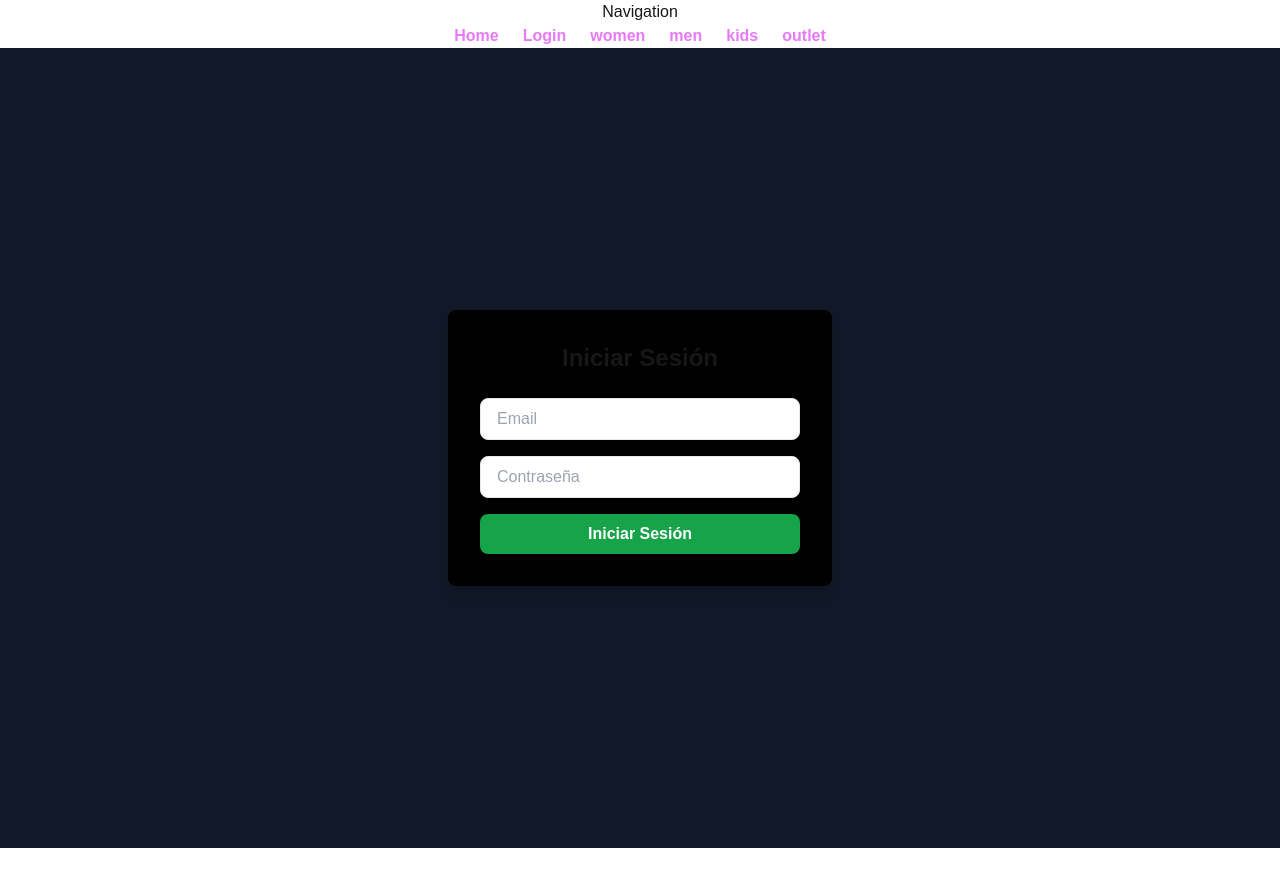
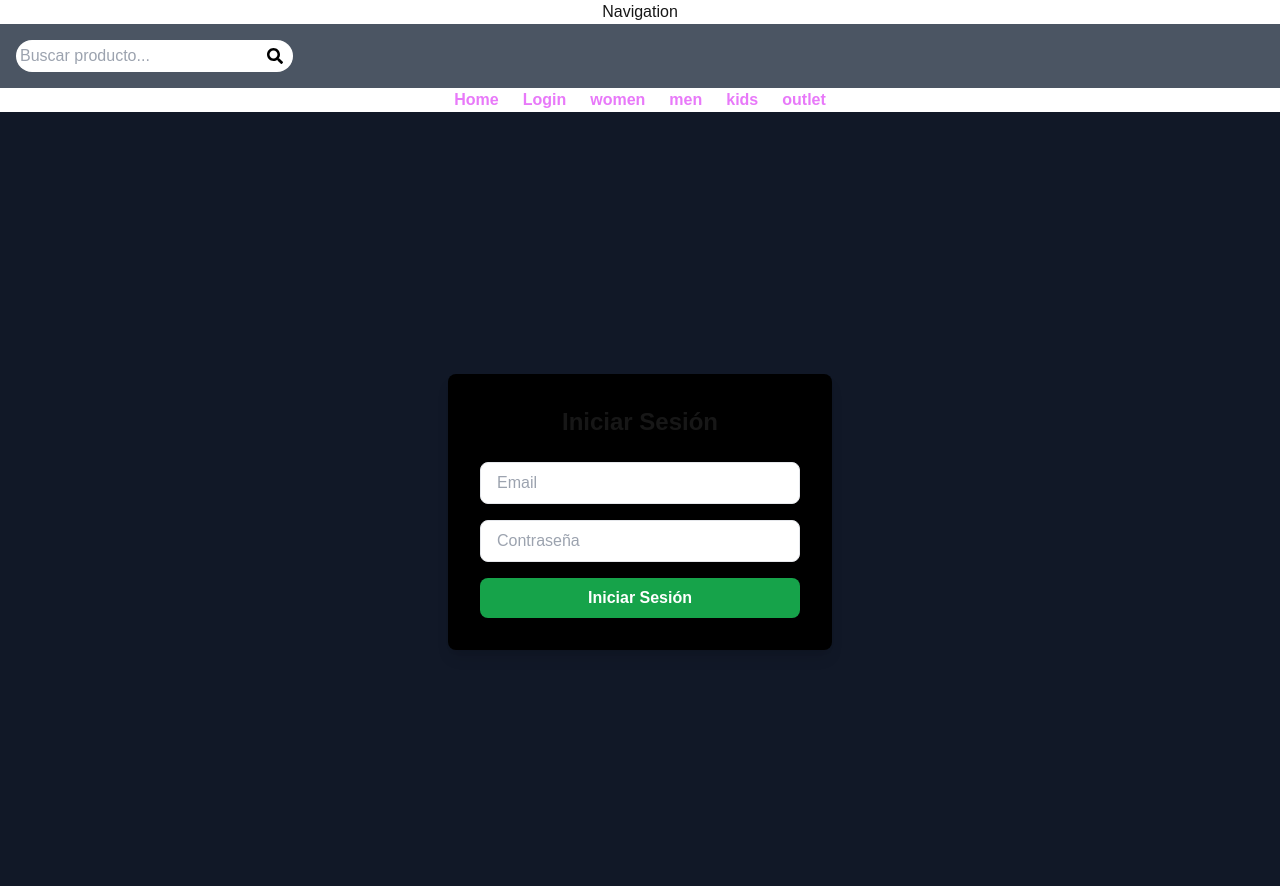
Before and after one commit to RumualdoPablo/crombieCodeAcademy, a Next.js app in the folder clase-1/: page /login in a window 1280 px wide. Shown: the top 886 px of the page. Before the commit the page ends 848 px from the top, so only its background shows below. Built offline with nearby package versions, Linux system fonts and the light colour scheme.

Commit message:
adding Searchbar

```diff
--- /dev/null
+++ b/clase-1/app/components/Searchbar.tsx
@@ -0,0 +1,23 @@
+import { FaSearch } from 'react-icons/fa';
+
+// 5- Requerimiento: Búsqueda por Nombre de Producto
+// Implementar un componente de Búsqueda por Nombre para que los usuarios
+// puedan buscar productos por nombre
+// Campo de Búsqueda:
+// Un input de texto donde los usuarios puedan escribir el nombre del producto.
+// Agregar un ícono de lupa o un botón para iniciar la búsqueda.
+// Filtrar Productos:
+// Las coincidencias deben ser parciales (por ejemplo, buscar "camisa" debería
+// mostrar productos como "Camisa azul" y "Camisa blanca").
+
+
+export default function SearchBar() {
+    return (
+        <>
+            <div className='flex bg-gray-600 flex p-4 text-black'>
+                <input type="text" placeholder="Buscar producto..." className="w-50 py-[4px] pr-10 pl-[4px] border border-none  rounded-l-2xl outline-none text-base "></input>
+                <button className="top-1/3 right-[10px] transform-[translateY] bg-white rounded-r-2xl pr-[10px]"><FaSearch/></button>
+            </div>
+        </>
+    )
+}
--- a/clase-1/app/layout.tsx
+++ b/clase-1/app/layout.tsx
@@ -2,6 +2,7 @@ import type { Metadata } from "next";
 import localFont from "next/font/local";
 import "./globals.css";
 import Link from "next/link";
+import SearchBar from "./components/Searchbar";
 
 const geistSans = localFont({
   src: "./fonts/GeistVF.woff",
@@ -36,6 +37,7 @@ export default function RootLayout({
           <Link href="/" className="hover:text-fuchsia-600">Home</Link>
           <Link href="/categorias/zapatos" className="hover:text-fuchsia-600">Zapatos</Link>
         </div> */}
+        <SearchBar/>
         <ul className="flex gap-6 justify-center font-bold text-fuchsia-400">
           <Link href="/">Home</Link>
           <Link href="/login">Login</Link>
```
Also changed, not shown: clase-1/package.json (+5 -4 lines), 1 other file (tests, documents, lock files or other folders).
